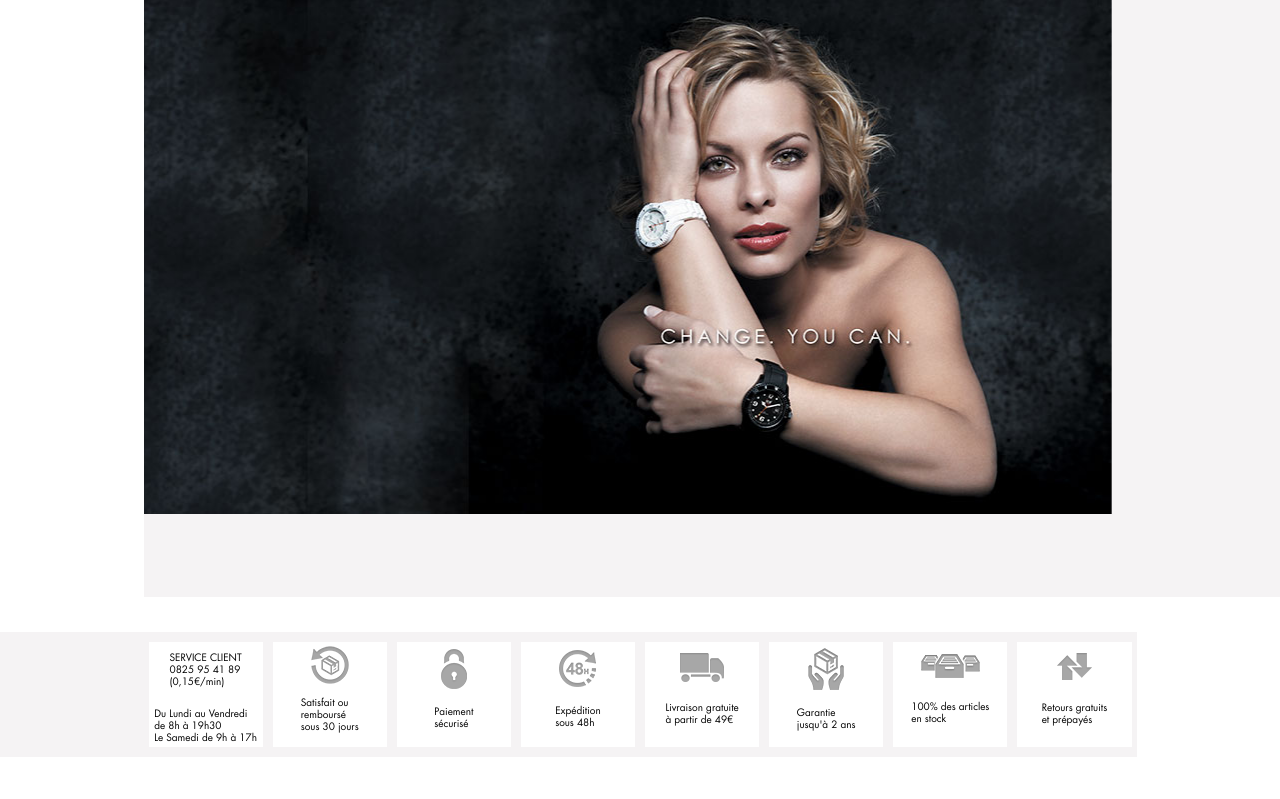
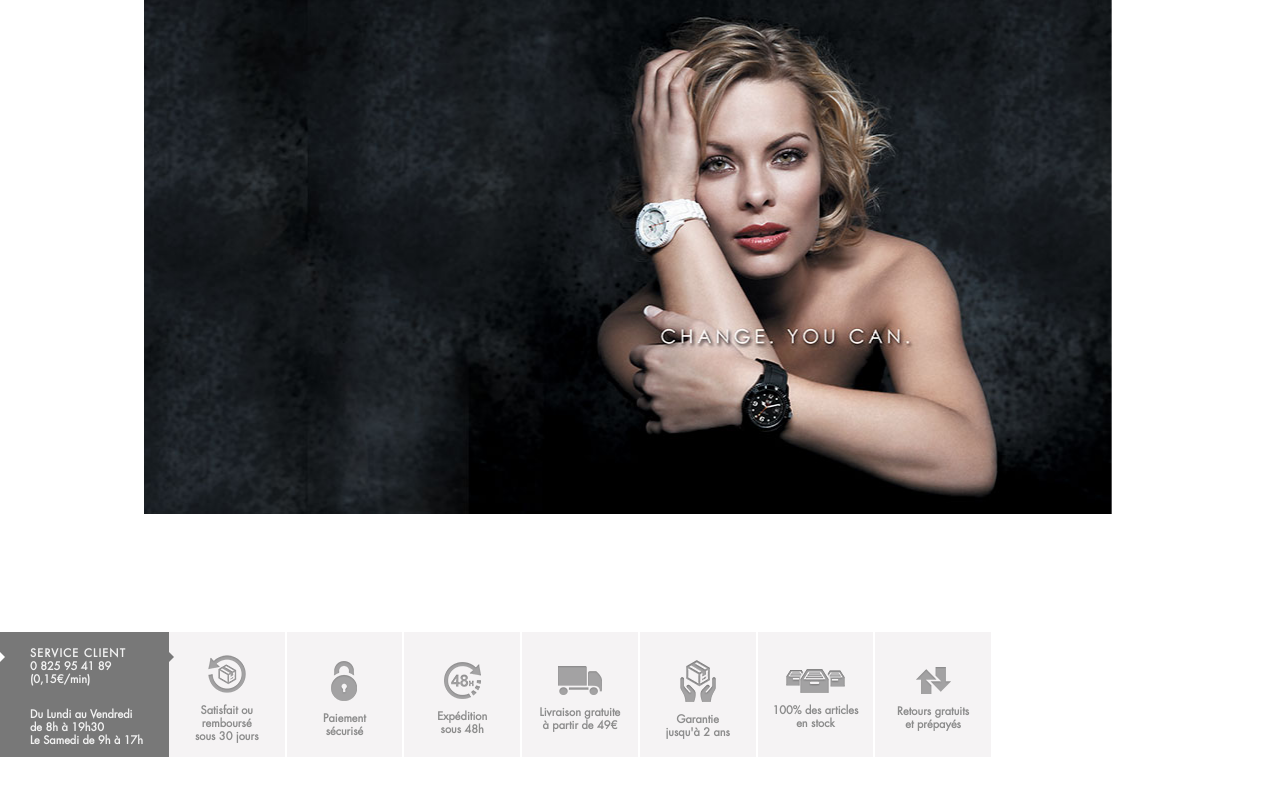
Before and after one commit to yogaisan/front-end-test-17DEC2021, a plain HTML site: page sources/index.html in a window 1280 px wide. Shown: the part 70-869 px from the top of the page. Drawn offline with Linux system fonts and the light colour scheme; files whose address does not match are found by name.

Commit message:
completed level 1 exercise

```diff
--- a/sources/assets/css/spritesheet.css
+++ b/sources/assets/css/spritesheet.css
@@ -1,17 +1,17 @@
-.wrapper-rassurance {
-  display: flex;
-}
-
 .sprite {
     background-image: url(../img/spritesheet.png);
     background-repeat: no-repeat;
     display: block;
+    margin: 0 auto;
 }
 
 .sprite-footer_01 {
     width: 24px;
     height: 24px;
     background-position: 0 0;
+    position: absolute;
+    top: 20px;
+    left: -30px;
 }
 
 .sprite-footer_02 {
@@ -71,11 +71,51 @@
 .sprite-footer-item {
   display: flex;
   flex-direction: column;
-  justify-content: space-evenly;
+  justify-content: center;
   align-items: center;
+  position: relative;
+  font-size: 11px;
+  border-right: 2px solid white;
+  text-align: center;
+  font-weight: bold;
+  color: rgb(140, 140, 140);
+  padding-top: 20px;
   flex: 1;
-  width: 120px;
-  background-color: white;
-  font-size: 10px;
-  margin: 10px 5px;
 }
+
+.sprite-footer-item:first-child {
+  background-color: rgb(120, 120, 120);
+  color: rgb(255, 255, 255, 0.9);
+  padding-left: 30px;
+  padding-top: 5px;
+  align-items: flex-start;
+  text-align: justify;
+  flex-grow: 1.2;
+  border: none;
+}
+
+#caret-one {
+  width: 0;
+  height: 0;
+  display: inline-block;
+  border: 5px solid transparent;
+  border-left-color: white;
+  position: absolute;
+  top: 20px;
+  left: 0;
+}
+
+#caret-two {
+  width: 0;
+  height: 0;
+  display: inline-block;
+  border: 5px solid transparent;
+  border-left-color: rgb(120, 120, 120);
+  position: absolute;
+  top: 20px;
+  left: 0px;
+}
+
+.sprite-footer-item:first-child span {
+  letter-spacing: 1.2px;
+}
--- a/sources/assets/css/style.css
+++ b/sources/assets/css/style.css
@@ -274,7 +274,6 @@ main {
 main .right {
     height: 600px;
     width: 100%;
-    background: linear-gradient(to right, #fff 0%, #fff 50%, #f5f3f4 49%, #f5f3f4 100%);
     position: relative;
 }
 
@@ -282,13 +281,12 @@ main .overflow {
     width: 993px;
     height: 100%;
     margin: 0 auto;
-    background-color: #f5f3f4;
 }
 
 main .left {
     background: linear-gradient(to right, #f5f3f4 0%, #f5f3f4 50%, #fff 49%, #fff 100%);
     height: 50px;
-    width: 100%;
+    width: 70%;
     margin-top: 35px;
     height: 125px;
 }
@@ -298,6 +296,7 @@ main .left .wrapper-rassurance {
     height: 125px;
     background-color: #f5f3f4;
     margin: 0 auto;
+    display: flex;
 }
 
 
--- a/sources/index.html
+++ b/sources/index.html
@@ -127,37 +127,39 @@
             <div class="left">
                 <div class="wrapper-rassurance">
                   <div class="sprite-footer-item">
+                    <div id="caret-one"></div>
                     <div class="sprite sprite-footer_01"></div>
-                    <p>SERVICE CLIENT <br> 0825 95 41 89 <br> (0,15€/min)</p>
-                    <p>Du Lundi au Vendredi <br> de 8h à 19h30 <br>Le Samedi de 9h à 17h</p>
+                    <p><span><strong>SERVICE CLIENT</strong></span><br>0 825 95 41 89<br>(0,15€/min)</p>
+                    <p id="service">Du Lundi au Vendredi <br> de 8h à 19h30 <br>Le Samedi de 9h à 17h</p>
                   </div>
                   <div class="sprite-footer-item">
+                    <div id="caret-two"></div>
                     <div class="sprite sprite-footer_02"></div>
-                    <p>Satisfait ou <br> remboursé <br> sous 30 jours</p>
+                    <p>Satisfait ou<br>remboursé<br>sous 30 jours</p>
                   </div>
                   <div class="sprite-footer-item">
                     <div class="sprite sprite-footer_03"></div>
-                    <p>Paiement <br> sécurisé</p>
+                    <p>Paiement<br>sécurisé</p>
                   </div>
                   <div class="sprite-footer-item">
                     <div class="sprite sprite-footer_04"></div>
-                    <p>Expédition <br> sous 48h</p>
+                    <p>Expédition<br>sous 48h</p>
                   </div>
                   <div class="sprite-footer-item">
                     <div class="sprite sprite-footer_05"></div>
-                    <p>Livraison gratuite <br> à partir de 49€</p>
+                    <p>Livraison gratuite<br>à partir de 49€</p>
                   </div>
                   <div class="sprite-footer-item">
                     <div class="sprite sprite-footer_06"></div>
-                    <p>Garantie <br> jusqu'à 2 ans</p>
+                    <p>Garantie<br>jusqu'à 2 ans</p>
                   </div>
                   <div class="sprite-footer-item">
                     <div class="sprite sprite-footer_07"></div>
-                    <p>100% des articles <br> en stock</p>
+                    <p>100% des articles<br>en stock</p>
                   </div>
                   <div class="sprite-footer-item">
                     <div class="sprite sprite-footer_08"></div>
-                      <p>Retours gratuits <br> et prépayés</p>
+                    <p>Retours gratuits<br>et prépayés</p>
                   </div>
                 </div>
             </div>
```
